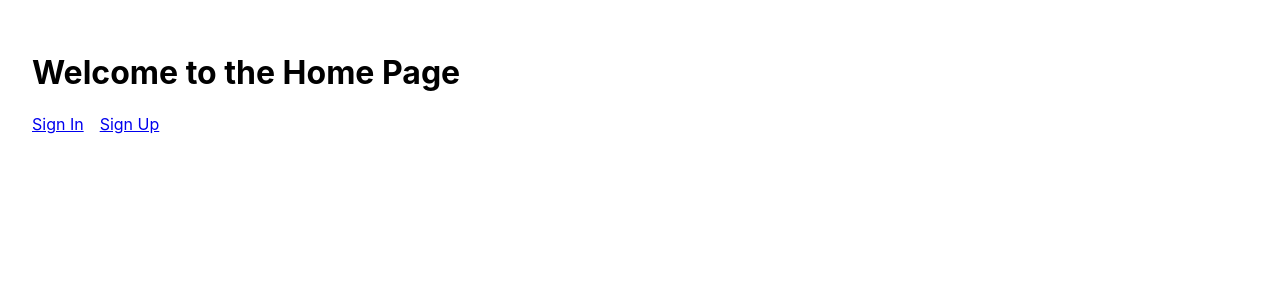
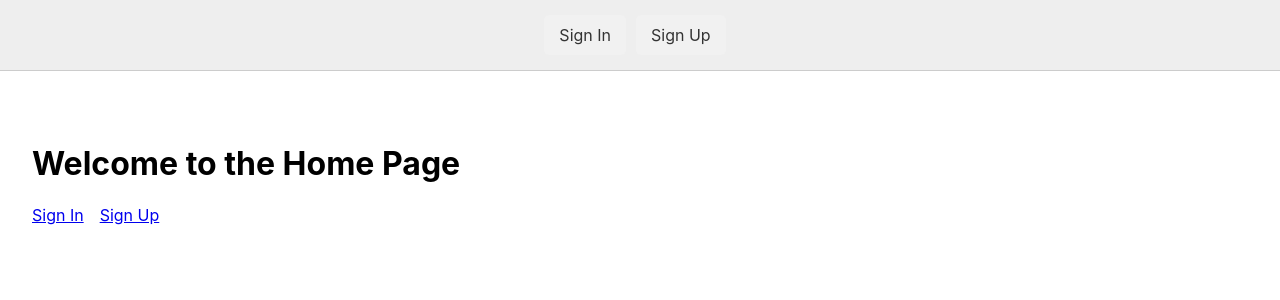
Before and after one commit to danisherror/productivity_manager, a React (Create React App) app in the folder front_end/: page / in a window 1280 px wide. Shown: the top 300 px of the page. Built offline with nearby package versions, Linux system fonts and the light colour scheme; no server answers.

Commit message:
adding basic navbar

```diff
--- a/front_end/src/App.js
+++ b/front_end/src/App.js
@@ -8,9 +8,11 @@ import Signin from './pages/Signin';
 import CreateScheduleTask from './pages/CreateScheduleTask';
 import AllScheduleTasks from './pages/AllScheduleTasks';
 import EditTask from './pages/EditTask';
+import Navbar from './pages/Navbar';
 function App() {
   return (
     <Router>
+      <Navbar />
       <Routes>
         <Route path="/" element={<Home />} />         {/* Home page */}
         <Route path="/signup" element={<Signup />} />   {/* About page */}
--- /dev/null
+++ b/front_end/src/pages/Navbar.js
@@ -0,0 +1,84 @@
+import React, { useEffect, useState } from 'react';
+import { Link, useLocation, useNavigate } from 'react-router-dom';
+
+const Navbar = () => {
+  const location = useLocation();
+  const navigate = useNavigate();
+  const [isLoggedIn, setIsLoggedIn] = useState(false);
+
+  // Check login status using backend cookie-based auth
+  useEffect(() => {
+    const checkLogin = async () => {
+      try {
+        const res = await fetch('http://localhost:4000/api/me', {
+          method: 'GET',
+          credentials: 'include',
+        });
+        setIsLoggedIn(res.ok);
+      } catch (err) {
+        console.error('Error checking auth:', err);
+        setIsLoggedIn(false);
+      }
+    };
+
+    checkLogin();
+  }, [location]);
+
+  const handleLogout = async () => {
+    try {
+      const response = await fetch('http://localhost:4000/api/logout', {
+        method: 'POST',
+        credentials: 'include',
+      });
+
+      if (response.ok) {
+        alert('Logout successful!');
+        setIsLoggedIn(false);
+        navigate('/signin');
+      } else {
+        alert('Logout failed. Please try again.');
+        console.error('Error:', await response.text());
+      }
+    } catch (error) {
+      console.error('Error:', error);
+      alert('An error occurred. Please try again.');
+    }
+  };
+
+  const linkStyle = (path) => ({
+    padding: '10px 15px',
+    marginRight: '10px',
+    textDecoration: 'none',
+    color: location.pathname === path ? '#fff' : '#333',
+    backgroundColor: location.pathname === path ? '#007bff' : '#f1f1f1',
+    borderRadius: '5px',
+  });
+
+  return (
+    <nav style={{
+      padding: '15px',
+      backgroundColor: '#eee',
+      borderBottom: '1px solid #ccc',
+      marginBottom: '20px',
+      display: 'flex',
+      justifyContent: 'center',
+    }}>
+      {isLoggedIn ? (
+        <>
+          <Link to="/" style={linkStyle('/')}>Home</Link>
+          <Link to="/profile" style={linkStyle('/profile')}>Profile</Link>
+          <Link to="/CreateScheduleTask" style={linkStyle('/CreateScheduleTask')}>Create Task</Link>
+          <Link to="/AllScheduleTasks" style={linkStyle('/AllScheduleTasks')}>All Tasks</Link>
+          <button onClick={handleLogout} style={{ marginLeft: '20px' }}>Logout</button>
+        </>
+      ) : (
+        <>
+          <Link to="/signin" style={linkStyle('/signin')}>Sign In</Link>
+          <Link to="/signup" style={linkStyle('/signup')}>Sign Up</Link>
+        </>
+      )}
+    </nav>
+  );
+};
+
+export default Navbar;
```
Also changed, not shown: 2 other files (tests, documents, lock files or other folders).
